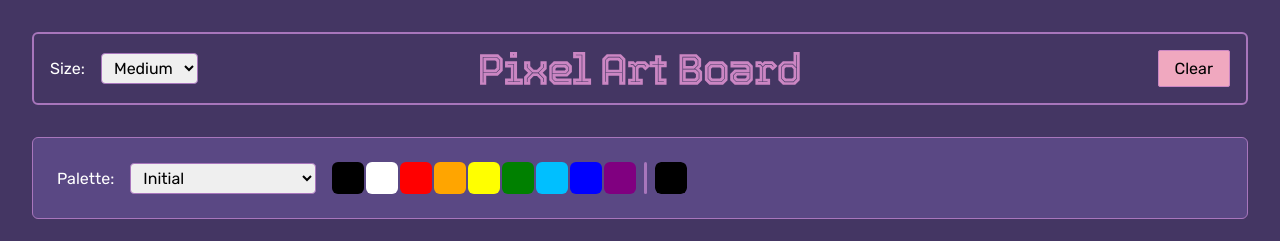
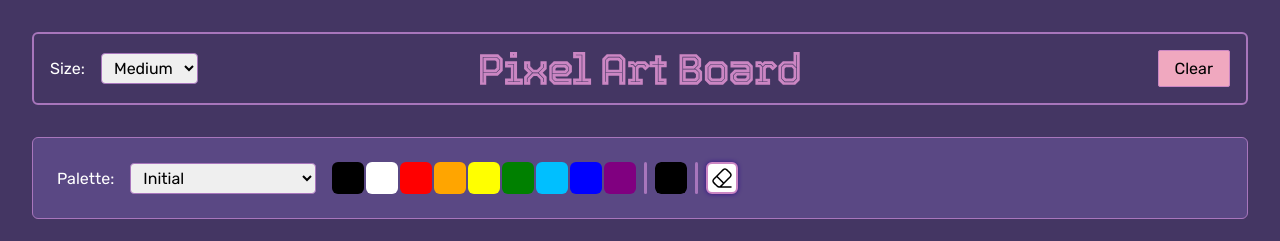
Before and after one commit to avreally/pixel-art-board, a Next.js app: page / in a window 1280 px wide. Shown: the top 241 px of the page. Built offline with nearby package versions, Linux system fonts and the light colour scheme.

Commit message:
Add eraser functionality

```diff
--- a/src/components/ColorPicker/ColorPicker.module.css
+++ b/src/components/ColorPicker/ColorPicker.module.css
@@ -14,42 +14,6 @@
   align-items: center;
   gap: 1rem;
   color: hsl(0, 0%, 100%);
-}
-
-.colorControl {
-  display: flex;
-  gap: 0.5rem;
-  padding-left: 6px;
-}
-
-.divider {
-  width: 3px;
-  height: 100%;
-  background-color: hsl(283, 34%, 60%);
-  border-radius: 2px;
-}
-
-.customColor {
-  width: 1.75rem;
-  height: 1.75rem;
-  flex-shrink: 0;
-
-  appearance: none;
-  -webkit-appearance: none;
-  border: none;
-  padding: 0;
-  background: none;
-  cursor: pointer;
-  border-radius: 6px;
-}
-
-.customColor::-webkit-color-swatch-wrapper {
-  padding: 0;
-}
-
-.customColor::-webkit-color-swatch {
-  border: none;
-  border-radius: 6px;
 }
 
 .paletteSelect {
@@ -75,14 +39,74 @@
   border-radius: 6px;
 }
 
-.color:hover {
+.color:hover,
+.customColor:hover,
+.eraser:hover {
   border: 2px solid hsl(1, 100%, 88%);
   box-shadow: 0 0 4px 0px hsl(332, 86%, 80%);
 }
 
+.colorControl,
+.eraserContainer {
+  display: flex;
+  gap: 0.5rem;
+  padding-left: 6px;
+}
+
+.divider {
+  width: 3px;
+  height: 100%;
+  background-color: hsl(283, 34%, 60%);
+  border-radius: 2px;
+}
+
+.customColor {
+  width: 1.75rem;
+  height: 1.75rem;
+  flex-shrink: 0;
+  appearance: none;
+  -webkit-appearance: none;
+  border: none;
+  padding: 0;
+  background: none;
+  cursor: pointer;
+  border-radius: 6px;
+}
+
+.customColor::-webkit-color-swatch-wrapper {
+  padding: 0;
+}
+
+.customColor::-webkit-color-swatch {
+  border: none;
+  border-radius: 6px;
+}
+
+.eraser {
+  display: flex;
+  align-items: center;
+  justify-content: center;
+  width: 1.75rem;
+  height: 1.75rem;
+  flex-shrink: 0;
+  appearance: none;
+  -webkit-appearance: none;
+  border: none;
+  padding: 0;
+  background: #fff;
+  cursor: pointer;
+  border-radius: 6px;
+}
+
+.eraserIcon {
+  width: 1.5rem;
+  height: 1.5rem;
+}
+
 @media (min-width: 480px) {
+  .color,
   .customColor,
-  .color {
+  .eraser {
     width: 2rem;
     height: 2rem;
   }
--- a/src/components/ColorPicker/ColorPicker.tsx
+++ b/src/components/ColorPicker/ColorPicker.tsx
@@ -149,11 +149,13 @@ export const ColorPicker = ({
               style={{
                 backgroundColor: color,
                 border:
-                  currentColor === color ? "2px solid hsl(307, 40%, 66%)" : "",
+                  currentColor === color
+                    ? "2px solid hsl(307, 40%, 66%)"
+                    : undefined,
                 boxShadow:
                   currentColor === color
                     ? "0 0 4px 0px hsl(258, 80%, 30%)"
-                    : "",
+                    : undefined,
               }}
               onClick={() => setCurrentColor(color)}
             ></button>
@@ -167,6 +169,38 @@ export const ColorPicker = ({
               onChange={(event) => setCurrentColor(event.target.value)}
             />
           </label>
+          <div className={styles.eraserContainer}>
+            <div className={styles.divider} />
+            <button
+              className={styles.eraser}
+              value={currentColor}
+              onClick={() => setCurrentColor("transparent")}
+              style={{
+                border:
+                  currentColor === "transparent"
+                    ? "2px solid hsl(307, 40%, 66%)"
+                    : undefined,
+                boxShadow:
+                  currentColor === "transparent"
+                    ? "0 0 4px 0px hsl(258, 80%, 30%)"
+                    : undefined,
+              }}
+            >
+              <svg
+                xmlns="http://www.w3.org/2000/svg"
+                fill="none"
+                viewBox="0 0 24 24"
+                className={styles.eraserIcon}
+              >
+                <path
+                  fill="#000"
+                  fillRule="evenodd"
+                  d="M13.083 19.063c-.444.444-.843.843-1.21 1.187H21a.75.75 0 0 1 0 1.5H9c-.018 0-.037 0-.055-.002-.703-.027-1.3-.331-1.886-.778-.588-.448-1.244-1.104-2.046-1.907l-.076-.076c-.803-.802-1.459-1.458-1.907-2.046-.468-.614-.78-1.24-.78-1.989 0-.748.312-1.375.78-1.989.448-.587 1.104-1.243 1.907-2.046l5.98-5.98c.803-.803 1.459-1.459 2.046-1.907.614-.468 1.24-.78 1.99-.78.748 0 1.374.312 1.988.78.588.448 1.244 1.104 2.046 1.907l.076.076c.803.802 1.459 1.458 1.907 2.046.468.614.78 1.24.78 1.989 0 .748-.312 1.375-.78 1.989-.448.587-1.104 1.243-1.907 2.046l-5.98 5.98ZM11.94 6.035c.85-.85 1.435-1.433 1.933-1.812.48-.367.79-.473 1.08-.473.288 0 .598.106 1.079.473.497.38 1.083.962 1.933 1.812.85.85 1.433 1.436 1.813 1.933.366.481.472.79.472 1.08 0 .289-.106.599-.473 1.079-.38.498-.962 1.083-1.812 1.933l-4.194 4.193-6.024-6.024 4.193-4.194ZM9.048 20.25c.289 0 .599-.106 1.079-.473.498-.38 1.083-.962 1.933-1.812l.65-.651-6.024-6.025-.65.65c-.85.85-1.434 1.436-1.813 1.934-.367.48-.473.79-.473 1.08 0 .288.106.598.473 1.079.38.497.962 1.083 1.812 1.933.85.85 1.436 1.433 1.933 1.813.481.366.79.472 1.08.472Z"
+                  clipRule="evenodd"
+                />
+              </svg>
+            </button>
+          </div>
         </div>
       )}
     </div>
```
